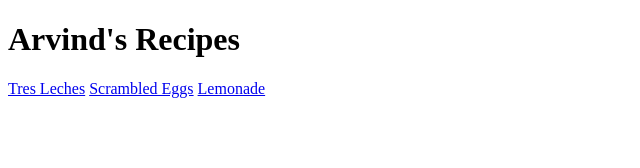
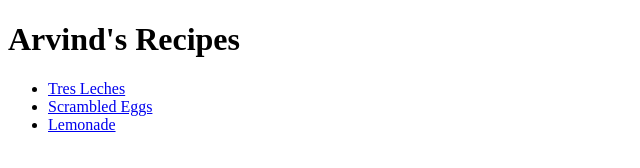
Before and after one commit to Soniemon/odin-recipes, a plain HTML site: page index.html in a window 1280 px wide. Shown: the whole page, without its empty margins (0-640 px from the left). Drawn offline with Linux system fonts and the light colour scheme.

Commit message:
Format recipes into a list

```diff
--- a/index.html
+++ b/index.html
@@ -6,8 +6,10 @@
     </head>
     <body>
         <h1>Arvind's Recipes</h1>
-        <a href="./recipes/tres-leches.html">Tres Leches</a>
-        <a href="./recipes/scrambled-eggs.html">Scrambled Eggs</a>
-        <a href="./recipes/lemonade.html">Lemonade</a>
+        <ul>
+            <li><a href="./recipes/tres-leches.html">Tres Leches</a></li>
+            <li><a href="./recipes/scrambled-eggs.html">Scrambled Eggs</a></li>
+            <li><a href="./recipes/lemonade.html">Lemonade</a></li>
+        </ul>
     </body>
 </html>
```
